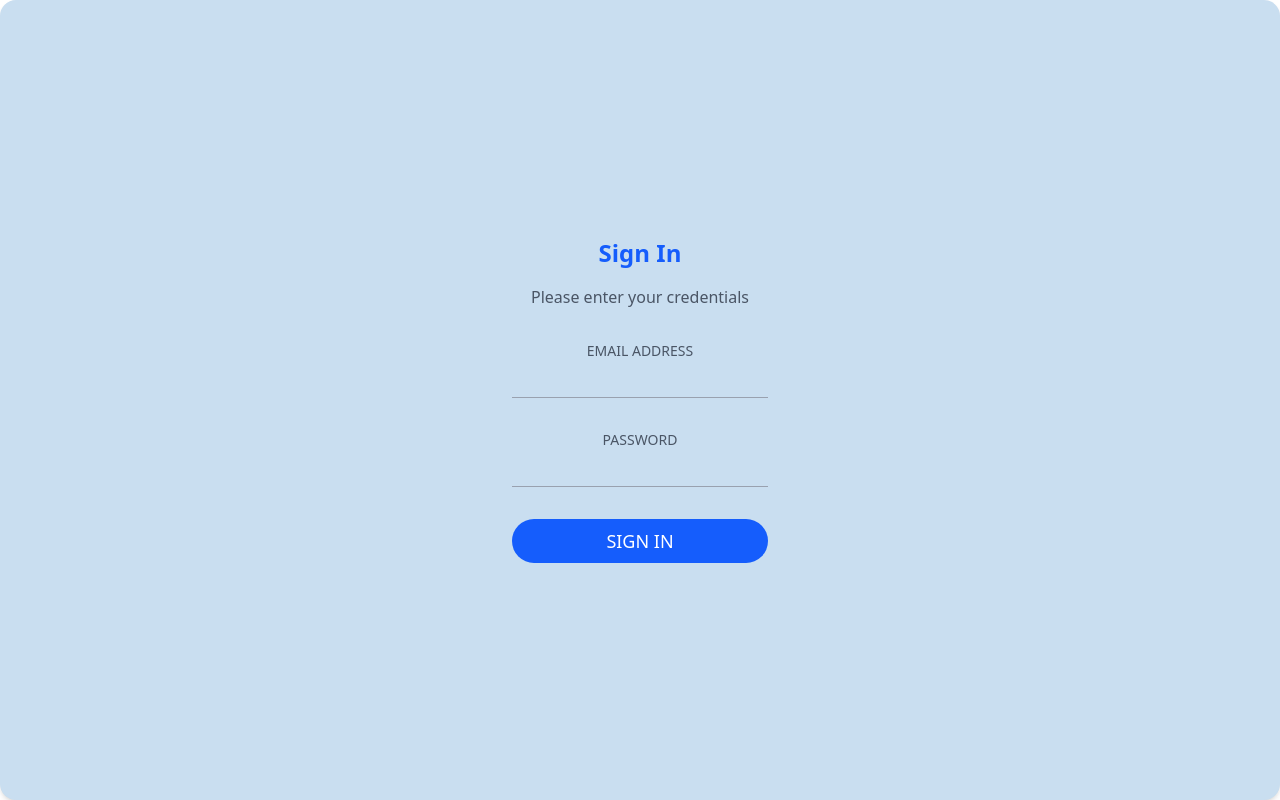
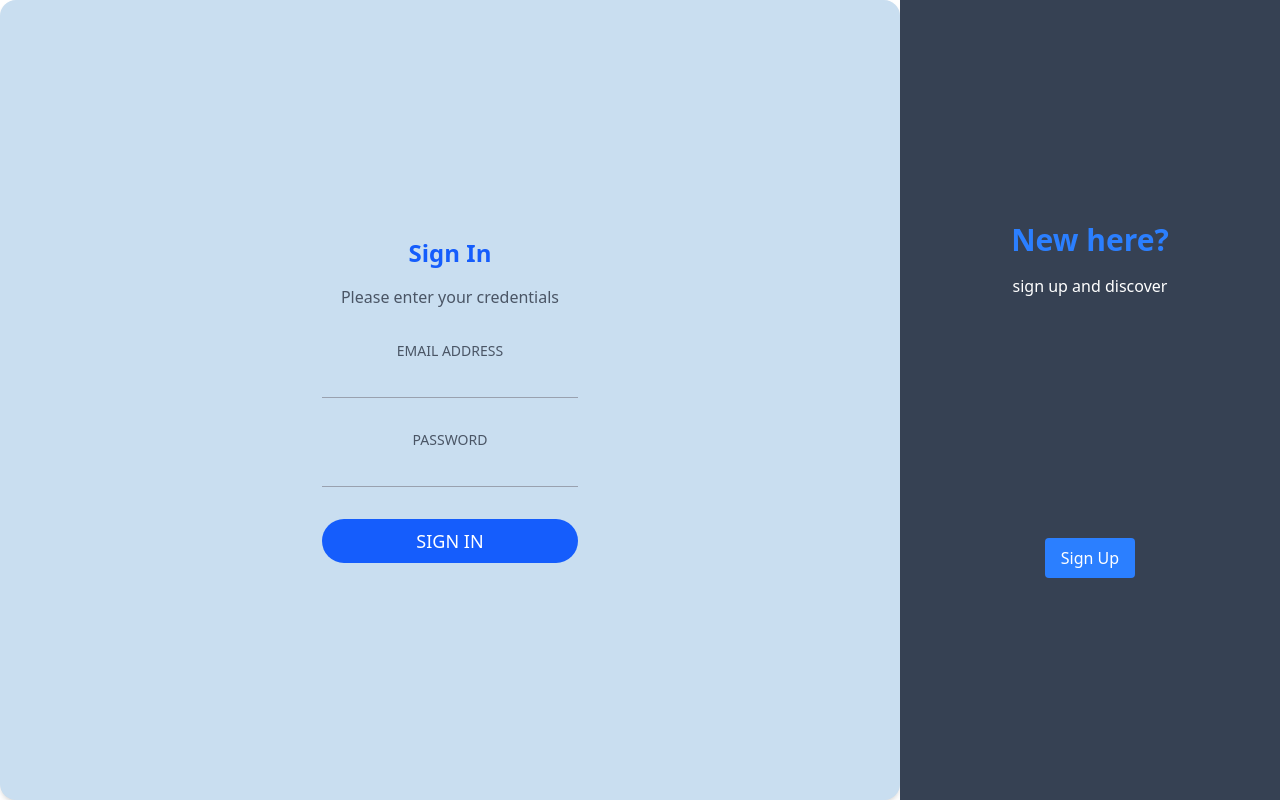
Before and after one commit to Safdari10/task-manager, a Next.js app in the folder frontend/: page / in a window 1280 px wide. Built offline with nearby package versions, Linux system fonts and the light colour scheme.

Commit message:
Refactors auth flow to use dedicated components
Replaces inline login form logic with separate components for login,
signup, and toggle functionality. Improves code modularity and sets
up the structure for supporting both login and signup flows in the UI.

```diff
--- a/frontend/src/app/page.tsx
+++ b/frontend/src/app/page.tsx
@@ -1,55 +1,31 @@
 "use client";
 
 import React, { useState } from "react";
-import { login } from "./hooks/useLogin";
+import LoginPage from "./components/LoginPage";
+import SignupPage from "./components/SignupPage";
+import LoginSignupToggle from "./components/LoginSignupToggle";
 
 const Home = () => {
   const [email, setEmail] = useState("");
   const [password, setPassword] = useState("");
   const [error, setError] = useState("");
-
-  const handleLogin = async () => {
-    const response = await login({ email, password, setError });
-    if (response) {
-      // Handle successful login here (e.g., redirect to task_manager)
-    }
-  };
+  const [display, setDisplay] = useState("login");
 
   return (
     <div className="flex items-center justify-center min-h-screen">
-      <main className="flex flex-col items-center justify-center bg-[#c9def0] w-full h-[100vh] p-16 rounded-2xl shadow-md text-center">
-        <h1 className="text-2xl font-bold text-blue-600">Sign In</h1>
-        <p className="mt-4 text-gray-600">Please enter your credentials</p>
-        <form>
-          <div className="flex flex-col items-center justify-between mt-8">
-            <label htmlFor="email" className="w-64 text-sm font-medium text-gray-600">
-              EMAIL ADDRESS
-              <input
-                type="email"
-                className="block mt-2 w-full p-1 border-b-1 border-b-gray-400"
-                value={email}
-                onChange={(e) => setEmail(e.target.value)}
-              />
-            </label>
-            <label htmlFor="password" className="w-64 mt-8 text-sm font-medium text-gray-600">
-              PASSWORD
-              <input
-                type="text"
-                className="block mt-2 w-full p-1 border-b-1 border-b-gray-400"
-                value={password}
-                onChange={(e) => setPassword(e.target.value)}
-              />
-            </label>
-          </div>
-          <button
-            type="submit"
-            className="mt-8 w-64 p-2 bg-blue-600 text-lg font-medium text-white rounded-3xl hover:bg-blue-700"
-            onClick={handleLogin}>
-            SIGN IN
-          </button>
-        </form>
-        {error && <p className="mt-4 text-red-600">{error}</p>}
-      </main>
+      {display === "login" ? (
+        <LoginPage
+          email={email}
+          setEmail={setEmail}
+          password={password}
+          setPassword={setPassword}
+          error={error}
+          setError={setError}
+        />
+      ) : (
+        <SignupPage />
+      )}
+      <LoginSignupToggle display={display} setDisplay={setDisplay} />
     </div>
   );
 };
```
